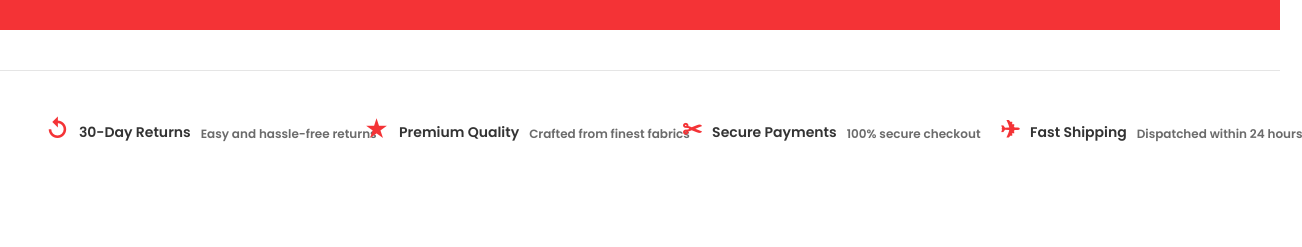
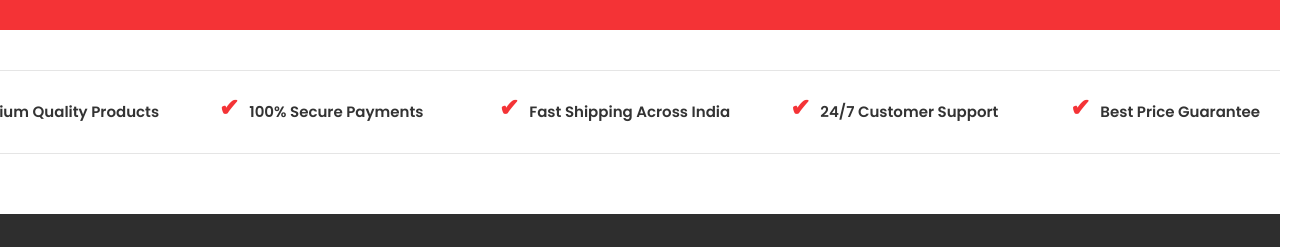
Before and after one commit to karthickdo365/Shop-sphere, a React (Vite) app in the folder frontend/: page / in a window 1280 px wide. Shown: the part 808-1055 px from the top of the page, 1302 px wide, since content can reach past the window. Built offline with nearby package versions, Linux system fonts and the light colour scheme; no server answers.

Commit message:
Add SMTP debug logs

```diff
--- a/frontend/src/pages/Home.jsx
+++ b/frontend/src/pages/Home.jsx
@@ -93,29 +93,34 @@ export default function Home() {
         </section>
       )}
 
-      {/* Trust Badges */}
-      <section className="container trust-badges">
-        <div className="trust-item">
-          <div className="trust-icon">&#8634;</div>
-          <h4>30-Day Returns</h4>
-          <p>Easy and hassle-free returns</p>
-        </div>
-        <div className="trust-item">
-          <div className="trust-icon">&#9733;</div>
-          <h4>Premium Quality</h4>
-          <p>Crafted from finest fabrics</p>
-        </div>
-        <div className="trust-item">
-          <div className="trust-icon">&#9986;</div>
-          <h4>Secure Payments</h4>
-          <p>100% secure checkout</p>
-        </div>
-        <div className="trust-item">
-          <div className="trust-icon">&#9992;</div>
-          <h4>Fast Shipping</h4>
-          <p>Dispatched within 24 hours</p>
-        </div>
-      </section>
+      {/* Trust Marquee */}
+<section className="trust-marquee">
+  <div className="marquee-track">
+
+    {[
+      "30-Day Easy Returns",
+      "Premium Quality Products",
+      "100% Secure Payments",
+      "Fast Shipping Across India",
+      "24/7 Customer Support",
+      "Best Price Guarantee",
+
+      // Duplicate for seamless scrolling
+      "30-Day Easy Returns",
+      "Premium Quality Products",
+      "100% Secure Payments",
+      "Fast Shipping Across India",
+      "24/7 Customer Support",
+      "Best Price Guarantee",
+    ].map((text, index) => (
+      <div className="trust-item" key={index}>
+        <span className="trust-icon">✔</span>
+        <span>{text}</span>
+      </div>
+    ))}
+
+  </div>
+</section>
 
       <style>{`
         .hero-section {
```
